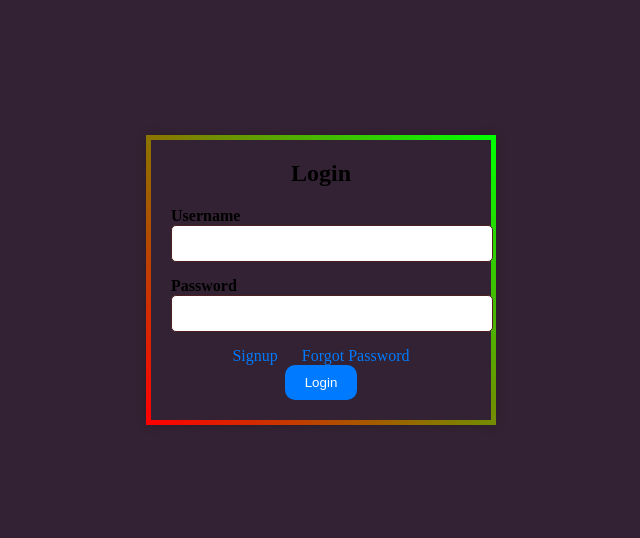
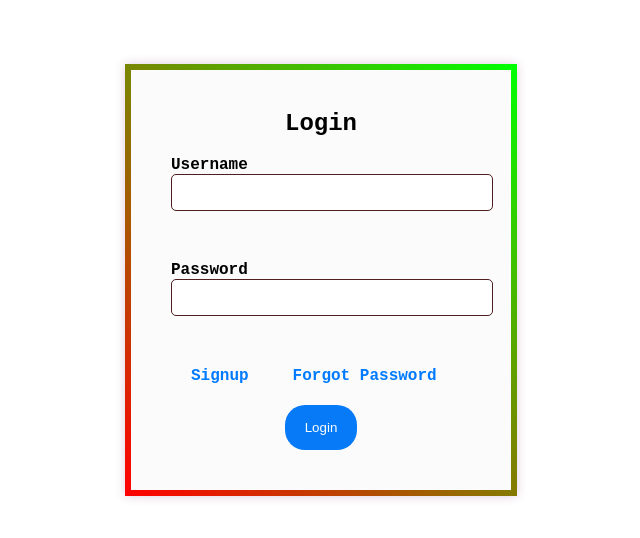
Before and after one commit to ahmedatk/socialmedia, a plain HTML site: page template/login.html in a window 1280 px wide. Shown: the part 120-658 px from the top of the page, without its empty margins (319-959 px from the left). Drawn offline with Linux system fonts and the light colour scheme.

Commit message:
Co-authored-by: rachitkum123456@gmail.com <rachitkum123456@gmail.com>

```diff
--- a/template/login.css
+++ b/template/login.css
@@ -4,31 +4,37 @@ body {
     align-items: center;
     height: 100vh;
     margin: 0;
-    background-color: #323;
+    background-color: rgb(255, 255, 255);
 }
 
 .login-container {
     text-align: center;
+    font-weight: 700;
+    font:bolder;
+    f
 }
 
 .login-box {
-    border: 5px solid transparent;
+    border: 6px solid transparent;
     border-image: linear-gradient(45deg, #ff0000, #00ff00);
-    border-image-slice: 1;
+    border-image-slice: 4;
     width: 300px;
-    padding: 20px;
-    background-color: #323;
-    box-shadow: 0px 0px 10px rgba(0, 0, 0, 0.2);
-    transition: border-image 0.5s ease-in-out;
+    padding: 40px;
+    background-color: rgb(252, 251, 252);
+    box-shadow: 0px 0px 10px rgba(103, 0, 84, 0.2);
+    transition: border-image 0s ease-in-out;
 }
 
 .login-box h2 {
     margin-top: 0;
+    font-family:'Courier New', Courier, monospace;
 }
 
 .form-group {
-    text-align: left;
-    margin-bottom: 15px;
+    text-align:start;
+    margin-bottom: 50px;
+    font-style:normal;
+    font-family: 'Courier New', Courier, monospace;
 }
 
 label {
@@ -46,26 +52,31 @@ input[type="password"] {
 
 .options {
     margin-top: 10px;
+    margin-bottom: 20px;
+    text-align:left;
+
 }
 
 .options a {
-    text-decoration: none;
+    text-decoration:double;
     color: #007bff;
-    margin: 0 10px;
+    margin: 0 20px;
+    font:300;
+    font-family: 'Courier New', Courier, monospace;
 }
 
 button[type="submit"] {
-    background-color: #007bff;
-    color: #fff;
+    background-color: #067af7;
+    color: #ffffff;
     border: none;
-    padding: 10px 20px;
-    border-radius: 10px;
+    padding: 15px 20px;
+    border-radius: 20px;
     cursor: pointer;
-    transition: background-color 0.3s ease;
+    transition: background-color 0.5s ease;
 }
 
 button[type="submit"]:hover {
-    background-color: #0056b3;
+    background-color: #00ff26;
 }
 
 /* Border Animation */
@@ -79,5 +90,5 @@ button[type="submit"]:hover {
 }
 
 .login-box:hover {
-    animation: rotateColors 2s linear infinite;
+    animation: rotateColors 1s radial infinite;
 }
```
